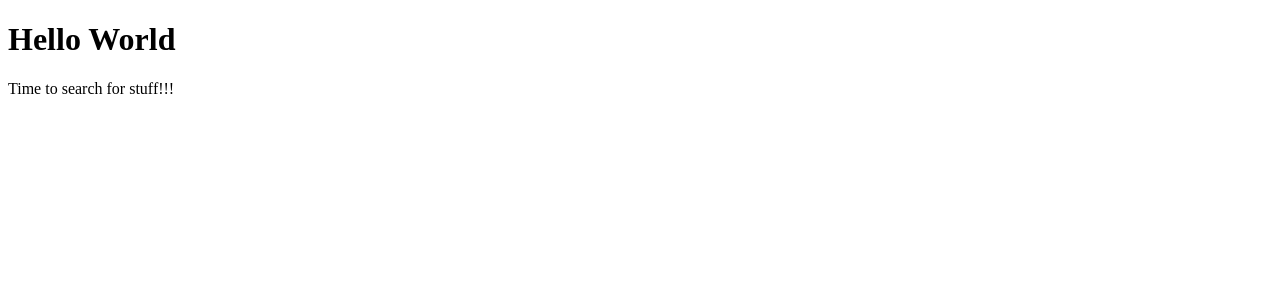
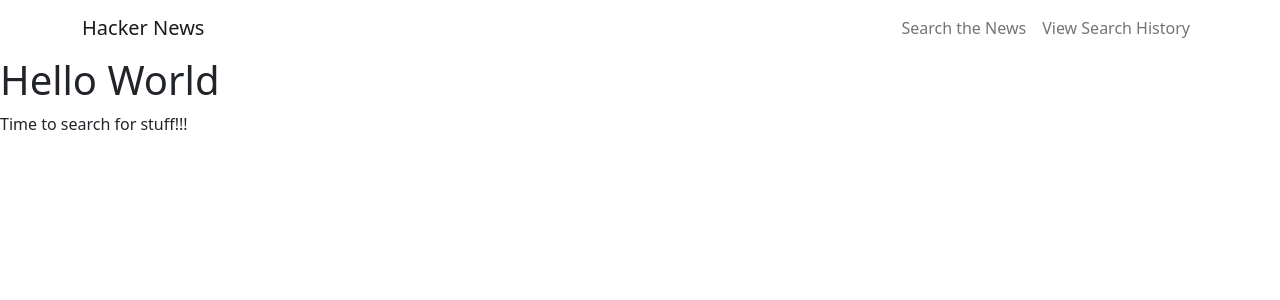
Before and after one commit to jnel-221/hackerNews, a React (Create React App) app in the folder hackernews/: page / in a window 1280 px wide. Shown: the top 300 px of the page. Built offline with nearby package versions, Linux system fonts and the light colour scheme.

Commit message:
navbar component functional, added to pages

```diff
--- /dev/null
+++ b/hackernews/src/components/HeaderNav.js
@@ -0,0 +1,21 @@
+import React from "react";
+import {Link} from "react-router-dom";
+import{Navbar, Nav, Container} from "react-bootstrap";
+
+function Headernav(){
+    return(
+        <Navbar>
+            <Container>
+            <Navbar.Brand as={Link} to="/">Hacker News</Navbar.Brand>
+            <Navbar.Toggle aria-controls="responsive-navbar-nav"/>
+            <Navbar.Collapse id="responsive-navbar-nav"/>
+             <Nav className="me-auto">
+                <Nav.Link as={Link} to="/">Search the News</Nav.Link>
+                <Nav.Link as={Link} to="/history">View Search History</Nav.Link>
+             </Nav>
+            </Container>
+        </Navbar>
+    )
+}
+
+export default Headernav;
--- a/hackernews/src/index.js
+++ b/hackernews/src/index.js
@@ -1,5 +1,6 @@
 import React from 'react';
 import ReactDOM from 'react-dom';
+import 'bootstrap/dist/css/bootstrap.min.css';
 import './index.css';
 import App from './App';
 
--- a/hackernews/src/pages/History.js
+++ b/hackernews/src/pages/History.js
@@ -1,8 +1,11 @@
 import React from "react";
+import Headernav from "../components/HeaderNav";
+
 
 function History(){
     return(
         <>
+        <Headernav/>
         <h1>Hello World!</h1>
         <p>Where's your history?</p>
         </>
--- a/hackernews/src/pages/Search.js
+++ b/hackernews/src/pages/Search.js
@@ -1,8 +1,10 @@
 import React from "react";
+import Headernav from "../components/HeaderNav";
 
 function Search(){
     return(
         <>
+        <Headernav/>
         <h1>Hello World</h1>
         <p>Time to search for stuff!!!</p>
         </>
```
Also changed, not shown: hackernews/utils/API.js (+6 -6 lines).
